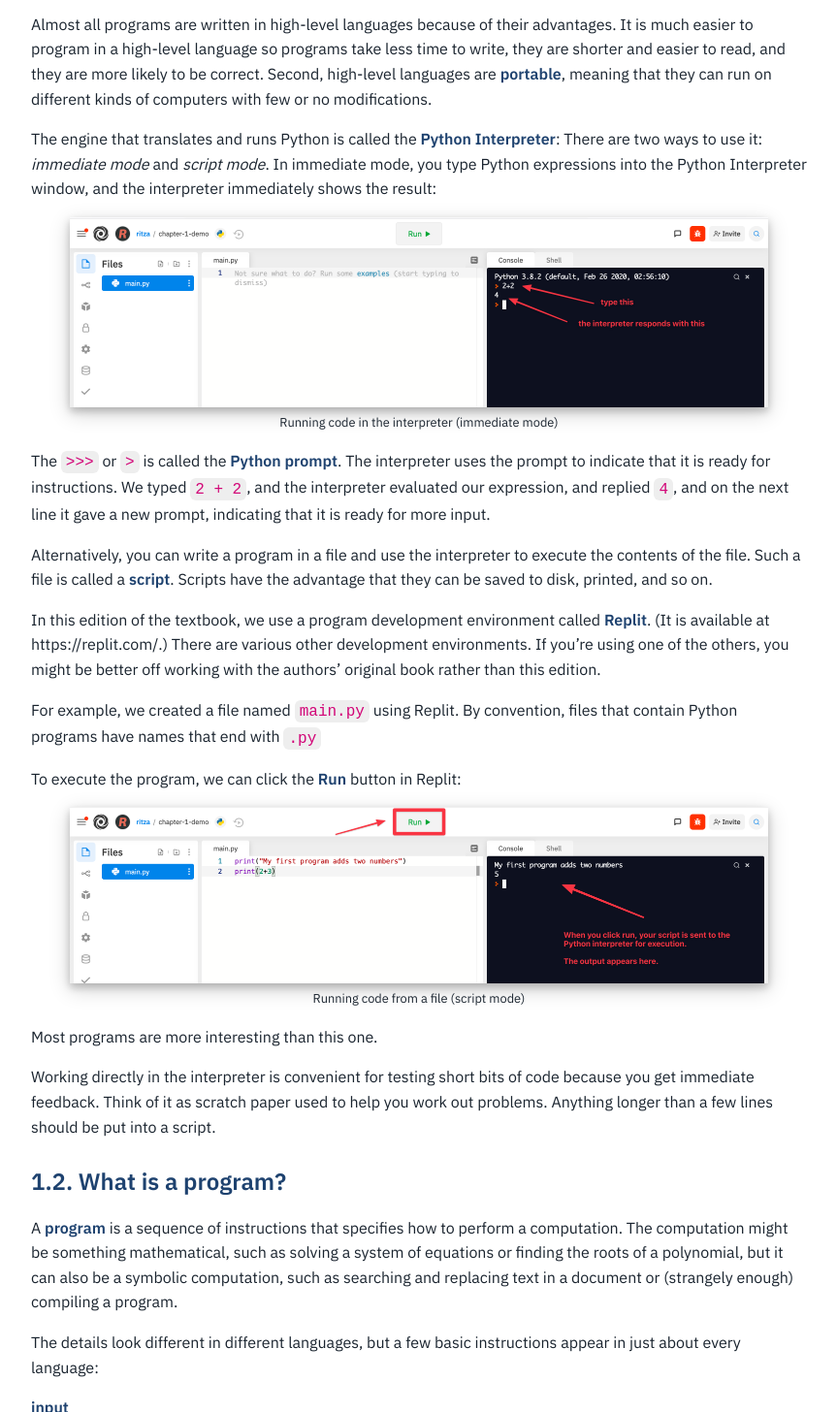
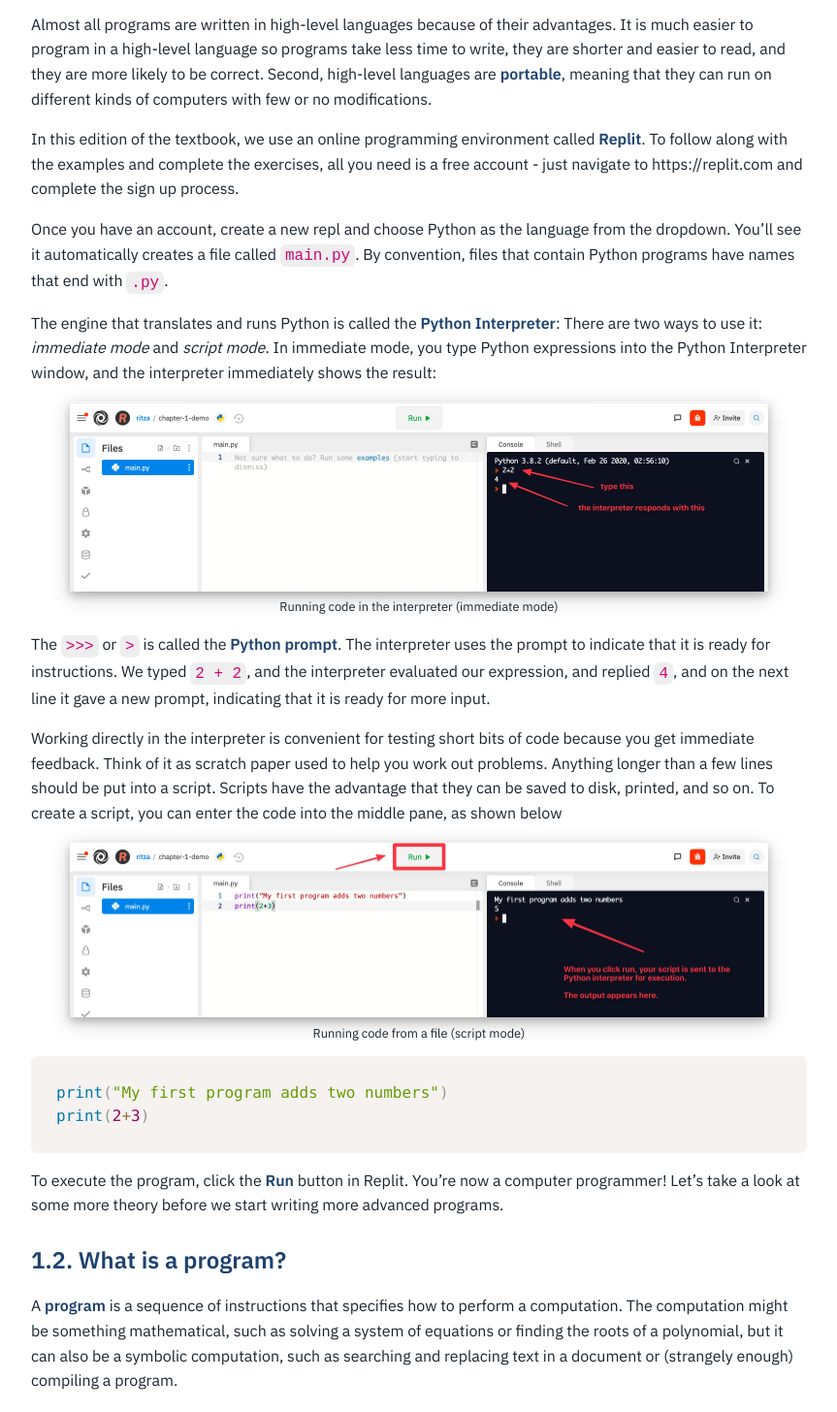
Before and after one commit to ritza-co/learnpythontherightway.com, a website: page chapter/chapter-1.html in a window 1280 px wide. Shown: the part 661-2117 px from the top of the page at 97% size, without its empty margins (208-1071 px from the left). Drawn offline with Linux system fonts and the light colour scheme.

Commit message:
update ch1

```diff
--- a/chapter/chapter-1.html
+++ b/chapter/chapter-1.html
@@ -43,20 +43,20 @@
 <p>The programming language you will be learning is Python. Python is an example of a high-level language; other <strong>high-level languages</strong> you might have heard of are C++, PHP, Pascal, C#, and Java.</p>
 <p>As you might infer from the name high-level language, there are also <strong>low-level languages</strong>, sometimes referred to as machine languages or assembly languages. Loosely speaking, computers can only execute programs written in low-level languages. Thus, programs written in a high-level language have to be translated into something more suitable before they can run.</p>
 <p>Almost all programs are written in high-level languages because of their advantages. It is much easier to program in a high-level language so programs take less time to write, they are shorter and easier to read, and they are more likely to be correct. Second, high-level languages are <strong>portable</strong>, meaning that they can run on different kinds of computers with few or no modifications.</p>
+<p>In this edition of the textbook, we use an online programming environment called <strong>Replit</strong>. To follow along with the examples and complete the exercises, all you need is a free account - just navigate to https://replit.com and complete the sign up process.</p>
+<p>Once you have an account, create a new repl and choose Python as the language from the dropdown. You’ll see it automatically creates a file called <code>main.py</code>. By convention, files that contain Python programs have names that end with <code>.py</code>.</p>
 <p>The engine that translates and runs Python is called the <strong>Python Interpreter</strong>: There are two ways to use it: <em>immediate mode</em> and <em>script mode</em>. In immediate mode, you type Python expressions into the Python Interpreter window, and the interpreter immediately shows the result:</p>
 <figure>
 <img src="Chapter-1/01-01-python-interpreter.png" alt="Running code in the interpreter (immediate mode)" /><figcaption aria-hidden="true">Running code in the interpreter (immediate mode)</figcaption>
 </figure>
 <p>The <code>&gt;&gt;&gt;</code> or <code>&gt;</code> is called the <strong>Python prompt</strong>. The interpreter uses the prompt to indicate that it is ready for instructions. We typed <code>2 + 2</code>, and the interpreter evaluated our expression, and replied <code>4</code>, and on the next line it gave a new prompt, indicating that it is ready for more input.</p>
-<p>Alternatively, you can write a program in a file and use the interpreter to execute the contents of the file. Such a file is called a <strong>script</strong>. Scripts have the advantage that they can be saved to disk, printed, and so on.</p>
-<p>In this edition of the textbook, we use a program development environment called <strong>Replit</strong>. (It is available at https://replit.com/.) There are various other development environments. If you’re using one of the others, you might be better off working with the authors’ original book rather than this edition.</p>
-<p>For example, we created a file named <code>main.py</code> using Replit. By convention, files that contain Python programs have names that end with <code>.py</code></p>
-<p>To execute the program, we can click the <strong>Run</strong> button in Replit:</p>
+<p>Working directly in the interpreter is convenient for testing short bits of code because you get immediate feedback. Think of it as scratch paper used to help you work out problems. Anything longer than a few lines should be put into a script. Scripts have the advantage that they can be saved to disk, printed, and so on. To create a script, you can enter the code into the middle pane, as shown below</p>
 <figure>
 <img src="Chapter-1/01-02-running-a-script.png" alt="Running code from a file (script mode)" /><figcaption aria-hidden="true">Running code from a file (script mode)</figcaption>
 </figure>
-<p>Most programs are more interesting than this one.</p>
-<p>Working directly in the interpreter is convenient for testing short bits of code because you get immediate feedback. Think of it as scratch paper used to help you work out problems. Anything longer than a few lines should be put into a script.</p>
+<pre><code class="language-python">print(&quot;My first program adds two numbers&quot;)
+print(2+3)</code></pre>
+<p>To execute the program, click the <strong>Run</strong> button in Replit. You’re now a computer programmer! Let’s take a look at some more theory before we start writing more advanced programs.</p>
 <h2>1.2. What is a program?</h2>
 <p>A <strong>program</strong> is a sequence of instructions that specifies how to perform a computation. The computation might be something mathematical, such as solving a system of equations or finding the roots of a polynomial, but it can also be a symbolic computation, such as searching and replacing text in a document or (strangely enough) compiling a program.</p>
 <p>The details look different in different languages, but a few basic instructions appear in just about every language:</p>
```
